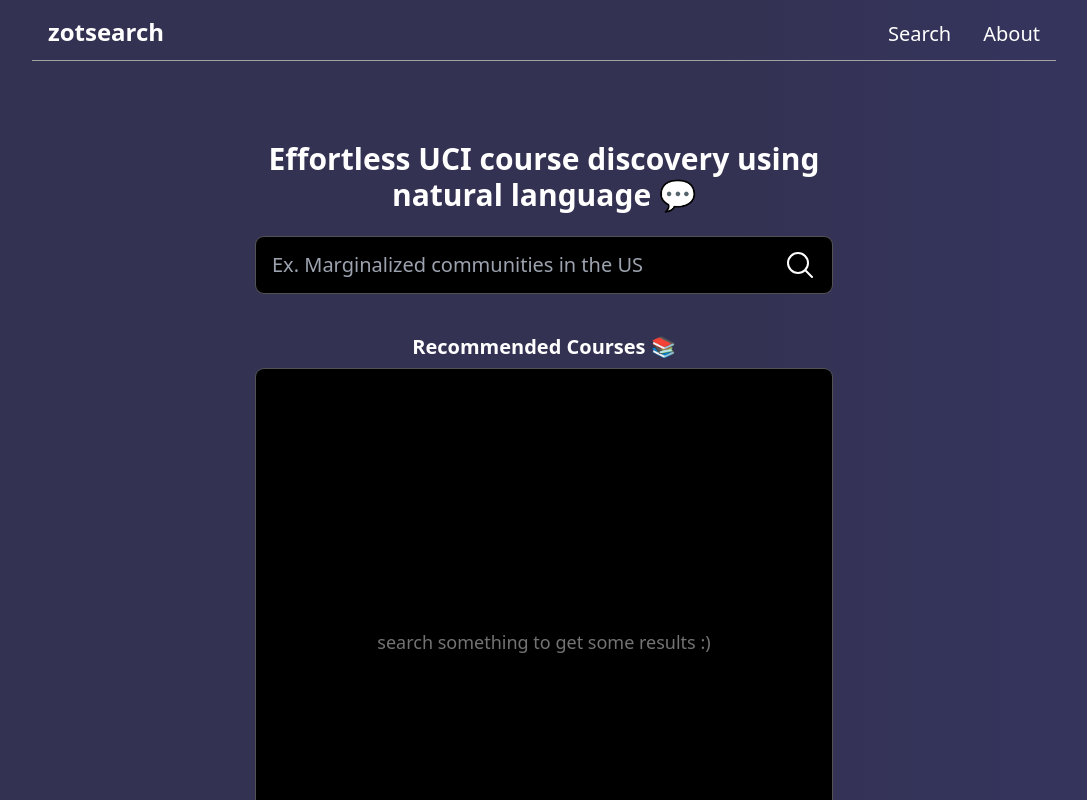
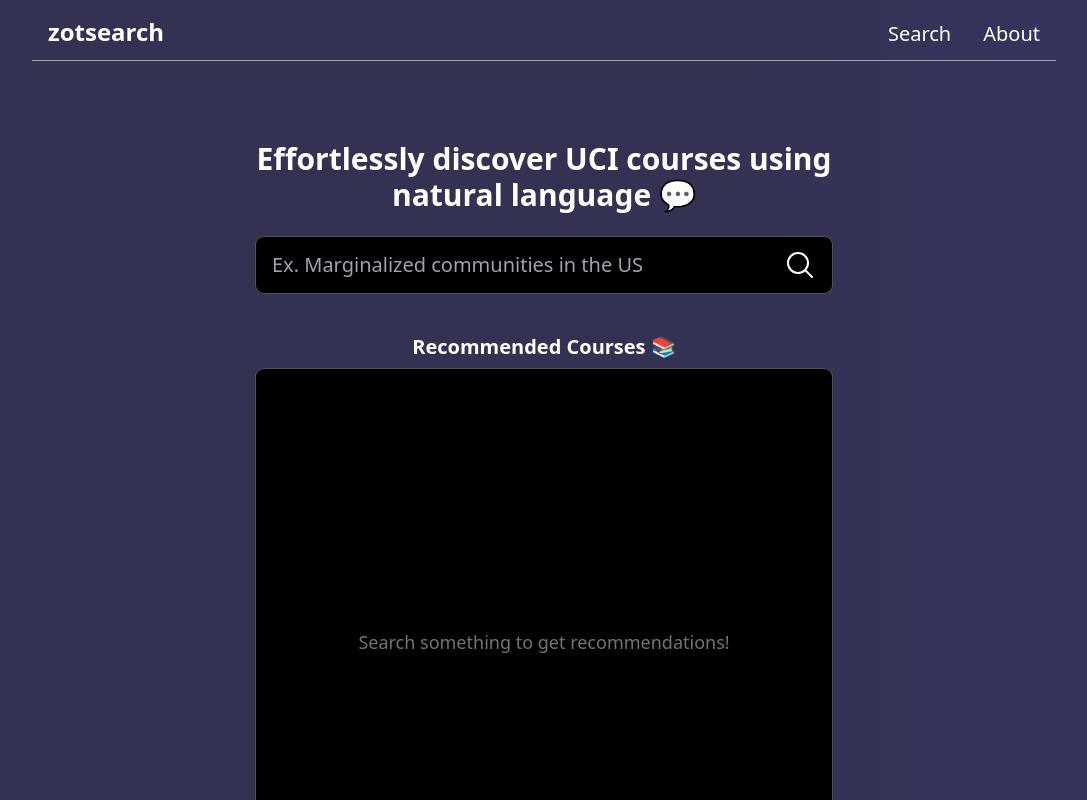
Before and after one commit to dannykd/zotsearch, a Next.js app: page / in a window 1280 px wide. Shown: the top 800 px of the page, without its empty margins (96-1183 px from the left). Built offline with nearby package versions, Linux system fonts and the light colour scheme.

Commit message:
prevent some unnecessary fetches; README

```diff
--- a/src/pages/index.tsx
+++ b/src/pages/index.tsx
@@ -8,7 +8,6 @@
 import Card  from "../components/Card"
 import Pagination from "../components/Pagination";
 import Loader from "../components/Loader";
-
 
 interface Course {
   id: string,
@@ -22,15 +21,16 @@
   const [courses, setCourses] = useState<Course[]>([])
   const [currentPage, setCurrentPage] = useState<number>(1)
   const [postsPerPage, setPostsPerPage] = useState<number>(4)
+  const [lastQuery, setLastQuery] = useState<string>('')
 
   const handleChange = (event: React.ChangeEvent<HTMLInputElement>) => {
     setText(event.target.value);
   };
 
   const handleClick = async () => {
-    // Do something when the button is clicked
-    if (text == "") { toast.error("Must have atleast one word", {duration: 2500}); return;}
+    if (text.trim() == "") { toast.error("Must have atleast one word", {duration: 2500}); return;}
     if (loading) { toast.error("Please wait until your request has finished loading", {duration: 2500}); return;}
+    if (lastQuery.trim() == text.trim()) {return;}
     setLoading(true)
     const request = {
       method: 'POST',
@@ -51,6 +51,7 @@
     catch (err : any) {
       toast.error(err.message, {duration: 2500})
     }
+    setLastQuery(text)
     setLoading(false)
   };
 
@@ -64,11 +65,9 @@
   const firstPostIndex = lastPostIndex - postsPerPage;
   const currentCourses = courses.slice(firstPostIndex, lastPostIndex)
 
-
-
   return (
     <div className="mx-auto max-w-xl">
-      <h1 className="mt-8 md:mt-14 flex justify-center text-center text-2xl md:text-3xl font-semibold">Effortless UCI course discovery using natural language 💬</h1>
+      <h1 className="mt-8 md:mt-14 flex justify-center text-center text-2xl md:text-3xl font-semibold">Effortlessly discover UCI courses using natural language 💬</h1>
       <div className="bg-black rounded-lg p-2 mt-6 ring-1 ring-neutral-600 flex">
         <input onChange={handleChange} onKeyUp={handleKeyPress} className="bg-inherit sm:text-xl px-2 w-full outline-none" placeholder="Ex. Marginalized communities in the US" maxLength={100}></input>
         <button onClick={handleClick} className="hover:scale-110 px-1 transition ease-in-out">
@@ -79,17 +78,15 @@
       <h1 className="text-center mt-10 text-xl font-semibold">Recommended Courses 📚</h1>
       <div className="bg-black h-[545px] mt-2 rounded-lg ring-1 ring-neutral-600 p-3 sm:p-6 py-6 space-y-4 items-center">
         {
-          loading == false && courses.length == 0 ? <div className="w-full h-full mx-auto flex justify-center items-center text-neutral-500">search something to get some results :)</div> : <></>
+          loading == false && courses.length == 0 ? <div className="w-full h-full mx-auto flex justify-center items-center text-neutral-500">Search something to get recommendations!</div> : <></>
         }
         { loading ? <Loader></Loader> :
           currentCourses.map((course, index) => {
             return <Card key={course.id} id={course.id} title={course.title} desc={course.desc}/>
           })
         }
-
       </div>
       <Pagination totalPosts={courses.length} postsPerPage={postsPerPage} setCurrentPage={setCurrentPage} currentPage={currentPage}/>
-
     </div>
   );
 };
--- a/src/styles/globals.css
+++ b/src/styles/globals.css
@@ -3,7 +3,7 @@
 @tailwind utilities;
 
 html {
-    background: rgb(52,50,82);
+    background: rgb(68, 64, 132);
     background: linear-gradient(90deg, rgba(52,50,82,1) 63%, rgba(52,52,93,1) 89%);
 }
 
```
Also changed, not shown: 1 other file (tests, documents, lock files or other folders).
